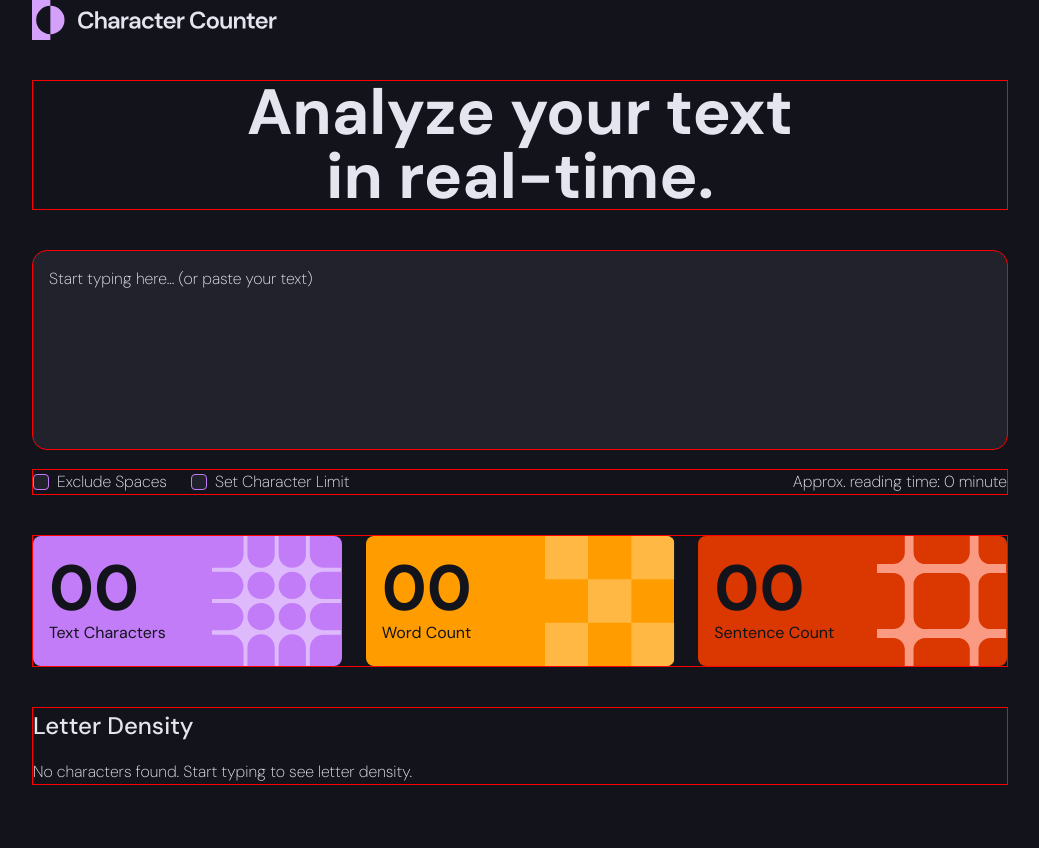
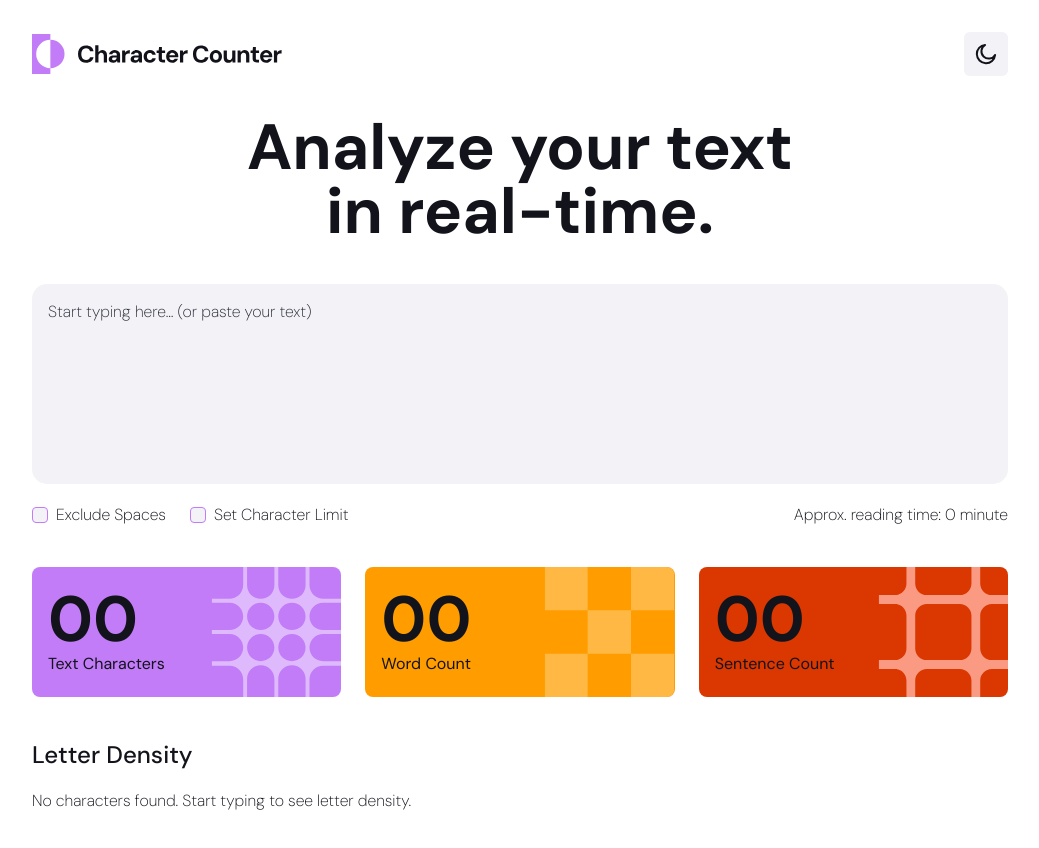
Before and after one commit to UloakuObi/character-counter-design, a React (Vite) app: page / in a window 1280 px wide. Shown: the top 848 px of the page, without its empty margins (120-1159 px from the left). Before the commit the page ends 825 px from the top, so only its background shows below. Built offline with nearby package versions, Linux system fonts and the light colour scheme.

Commit message:
Add Theme Switcher

```diff
--- a/src/App.jsx
+++ b/src/App.jsx
@@ -3,7 +3,7 @@ import TextArea from './components/TextArea'
 import DisplayCountBox from './components/DisplayCountBox'
 import DensityGraph from './components/DensityGraph';
 import Title from './components/Title';
-import Logo from './components/Logo';
+import LogoBar from './components/LogoBar';
 import { getLetterFreq,
         getWordCount,
         getSentenceCount,
@@ -28,7 +28,7 @@ export default function App() {
 
   return (
     <main className='flow'>
-      <Logo/>
+      <LogoBar/>
       <Title/>
       <TextArea
         text={text}
--- /dev/null
+++ b/src/Context/ThemeContext.jsx
@@ -0,0 +1,30 @@
+import React from "react"
+
+const ThemeContext = React.createContext()
+
+export default function ThemeProvider({children}) {
+    const [theme, setTheme] = React.useState(() => (
+        localStorage.getItem("theme") || "light" // Get set theme or default to "light"
+    ))
+
+    React.useEffect(() => {
+        // Apply theme to the <html> element
+        document.documentElement.setAttribute("data-theme", theme)
+
+        // Store applied theme to local storage
+        localStorage.setItem("theme", theme)
+    }, [theme])
+
+    function toggleTheme() {
+        setTheme(prev => prev === "light" ? "dark" : "light")
+    }
+
+    return (
+        <ThemeContext.Provider value={{theme, toggleTheme}}>
+            {children}
+        </ThemeContext.Provider>
+    )
+
+}
+
+export const useThemeContext = () => (React.useContext(ThemeContext))
--- a/src/components/Logo.jsx
+++ b/src/components/Logo.jsx
@@ -1,8 +1,13 @@
 import LogoDark from "/assets/images/logo-dark-theme.svg"
 import LogoLight from "/assets/images/logo-light-theme.svg"
+import { useThemeContext } from "../Context/ThemeContext"
 
 export default function Logo() {
+
+    const {theme} = useThemeContext()
+    const logo = theme === "light" ? LogoLight : LogoDark
+
     return (
-        <img src={LogoDark} alt="App logo"/>
+        <img src={logo} alt="App logo"/>
     )
 }
--- /dev/null
+++ b/src/components/LogoBar.jsx
@@ -0,0 +1,11 @@
+import Logo from "./Logo"
+import ThemeSwitcher from "./ThemeSwitcher"
+
+export default function LogoBar() {
+    return (
+        <header className="flex justify-between mt-8">
+            <Logo/>
+            <ThemeSwitcher/>
+        </header>
+    )
+}
--- /dev/null
+++ b/src/components/ThemeSwitcher.jsx
@@ -0,0 +1,16 @@
+import React from "react"
+import lightTheme from "/assets/images/icon-moon.svg"
+import darkTheme from "/assets/images/icon-sun.svg"
+import { useThemeContext } from "../Context/ThemeContext"
+
+export default function ThemeSwitcher() {
+
+    const {theme, toggleTheme} = useThemeContext()
+    const icon = theme === "light" ? lightTheme : darkTheme
+
+    return (
+        <button onClick={toggleTheme}>
+            <img src={icon} alt=""/>
+        </button>
+    )
+}
--- a/src/css/base.css
+++ b/src/css/base.css
@@ -23,6 +23,24 @@
     --fs-2: 1.5rem;
     --fs-3: 1.25rem;
     --fs-4: 1rem;
+}
+
+[data-theme="light"] {
+    --bg-color: hsl(var(--clr-neutral-0));
+    --text-color: hsl(var(--clr-neutral-900));
+
+    --textarea-bg-color: hsl(var(--clr-neutral-100));
+    --textarea-border: 1px solid hsl(var(--clr-neutral-700));
+    --textarea-color: hsl(var(--clr-neutral-700));
+}
+
+[data-theme="dark"] {
+    --bg-color: hsl(var(--clr-neutral-900));
+    --text-color: hsl(var(--clr-neutral-200));
+
+    --textarea-bg-color: hsl(var(--clr-neutral-800));
+    --textarea-border: 1px solid hsl(var(--clr-neutral-600));
+    --textarea-color: hsl(var(--clr-neutral-200));
 }
 
 /* -------------- */
@@ -66,13 +84,13 @@ h1, h2, h3, h4, h5, h6 {
 /* ------------------ */
 /* -- Base Styling -- */
 /* ------------------ */
-
 body {
-    background-color: hsl(var(--clr-neutral-900));
-    color: hsl(var(--clr-neutral-200));
+    background-color: var(--bg-color);
+    color: var(--text-color);
     font-family: "DM Sans", sans-serif;
     font-size: var(--fs-4);
     font-weight: 200;
+    transition: background-color 0.3s ease, color 0.3s ease;
 }
 
 #root {
@@ -114,7 +132,7 @@ body {
 
 .red-highlight {color: hsl(var(--clr-orange-500));}
 
-.flow > *:where(:not(:first-child)) {
-    /* margin-top: var(--flow-space, 16px); */
+/* .flow > *:where(:not(:first-child)) {
+    margin-top: var(--flow-space, 16px);
     border: 1px solid red;
-}
+} */
--- a/src/css/components.css
+++ b/src/css/components.css
@@ -6,15 +6,19 @@ textarea {
     height: 200px;
     min-width: 100%;
     resize: none;
-    background-color: hsl(var(--clr-neutral-800));
-    border: 1px solid hsl(var(--clr-neutral-600));
-    color: hsl(var(--clr-neutral-200));
+    background-color: var(--textarea-bg-color);
+    border: 1px solid var(--textarea-border);
+    color: var(--textarea-color);
     border-radius: 15px;
     padding: 16px;
 }
 
+   /* --textarea-bg-color: hsl(var(--clr-neutral-800));
+    --textarea-border: 1px solid hsl(var(--clr-neutral-600));
+    --textarea-color: hsl(var(--clr-neutral-200)); */
+
 textarea::placeholder {
-    color: hsl(var(--clr-neutral-200));
+    color: var(--textarea-color);
 }
 
 textarea:focus,
@@ -45,7 +49,7 @@ label.checkbox .custom {
     border-radius: 4px;
     display: inline-block;
     position: relative;
-    background-color: hsl(var(--clr-neutral-800));
+    background-color: var(--textarea-bg-color);
     transition: background 0.2s, border-color 0.2s;
 }
 
@@ -79,7 +83,7 @@ input.limitbox {
     height: 1.8rem;
     border-radius: 6px;
     border: 1px solid hsl(var(--clr-neutral-600));
-    background-color: hsl(var(--clr-neutral-800));
+    background-color: var(--textarea-bg-color);
     text-align: center;
     display: inline-block;
 }
@@ -199,3 +203,19 @@ progress::-webkit-progress-value {
     background-color: var(--progress-fill);
     border-radius: 50px;
 }
+
+
+/* Theme Switcher Button */
+button{
+    background-color: var(--textarea-bg-color);
+    width: 44px;
+    height: 44px;
+    border-radius: 6px;
+    display: flex;
+}
+
+button img {
+    width: 22px;
+    height: 22px;
+    margin: auto;
+}
--- a/src/main.jsx
+++ b/src/main.jsx
@@ -1,4 +1,5 @@
 import { createRoot } from 'react-dom/client'
+import ThemeProvider from './Context/ThemeContext.jsx';
 import App from './App.jsx'
 import "./index.css"
 import './css/base.css';
@@ -6,4 +7,8 @@ import './css/components.css';
 
 
 const app = createRoot(document.getElementById('root'))
-app.render(<App />)
+app.render(
+    <ThemeProvider>
+        <App />
+    </ThemeProvider>
+)
```
